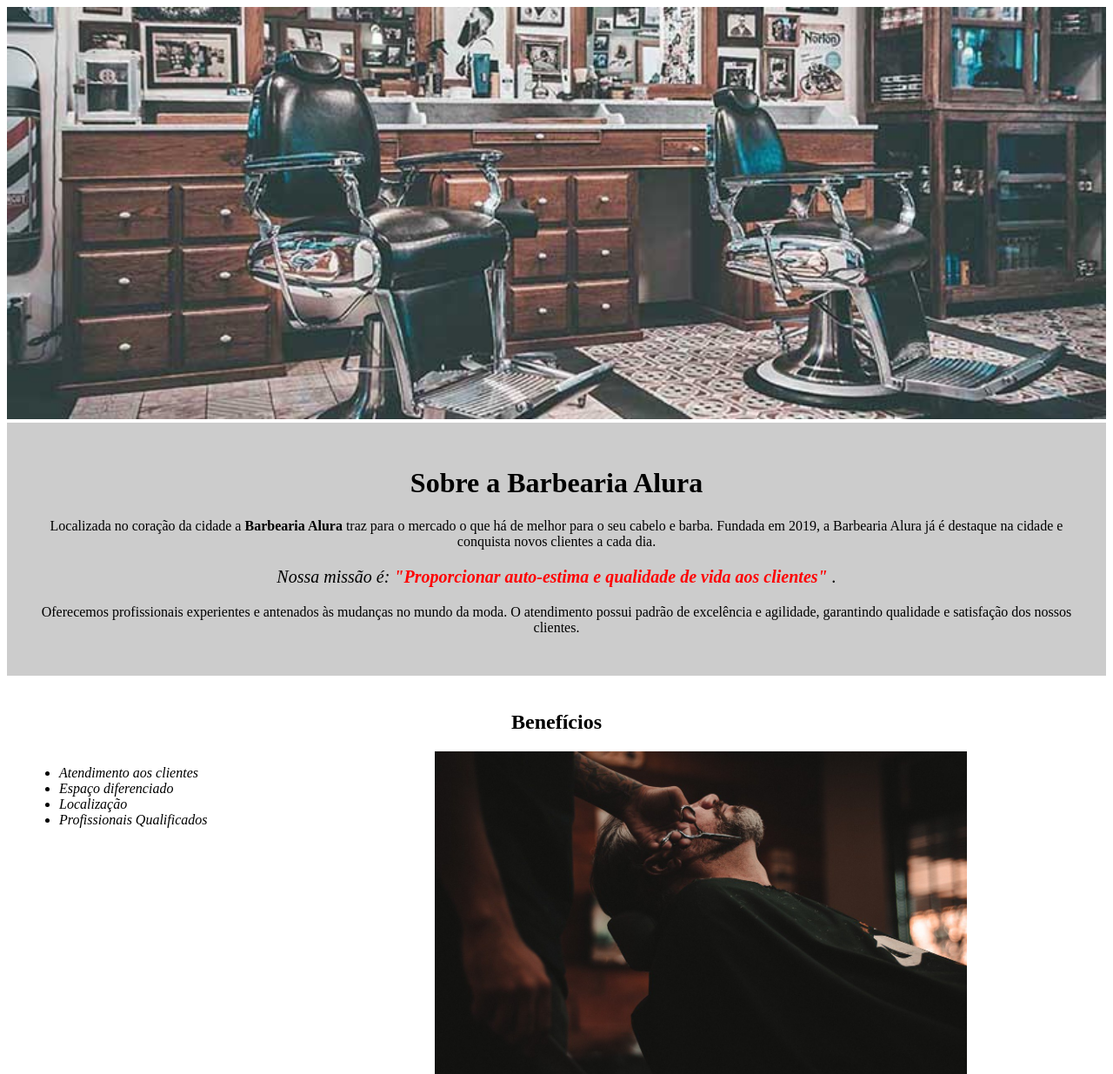
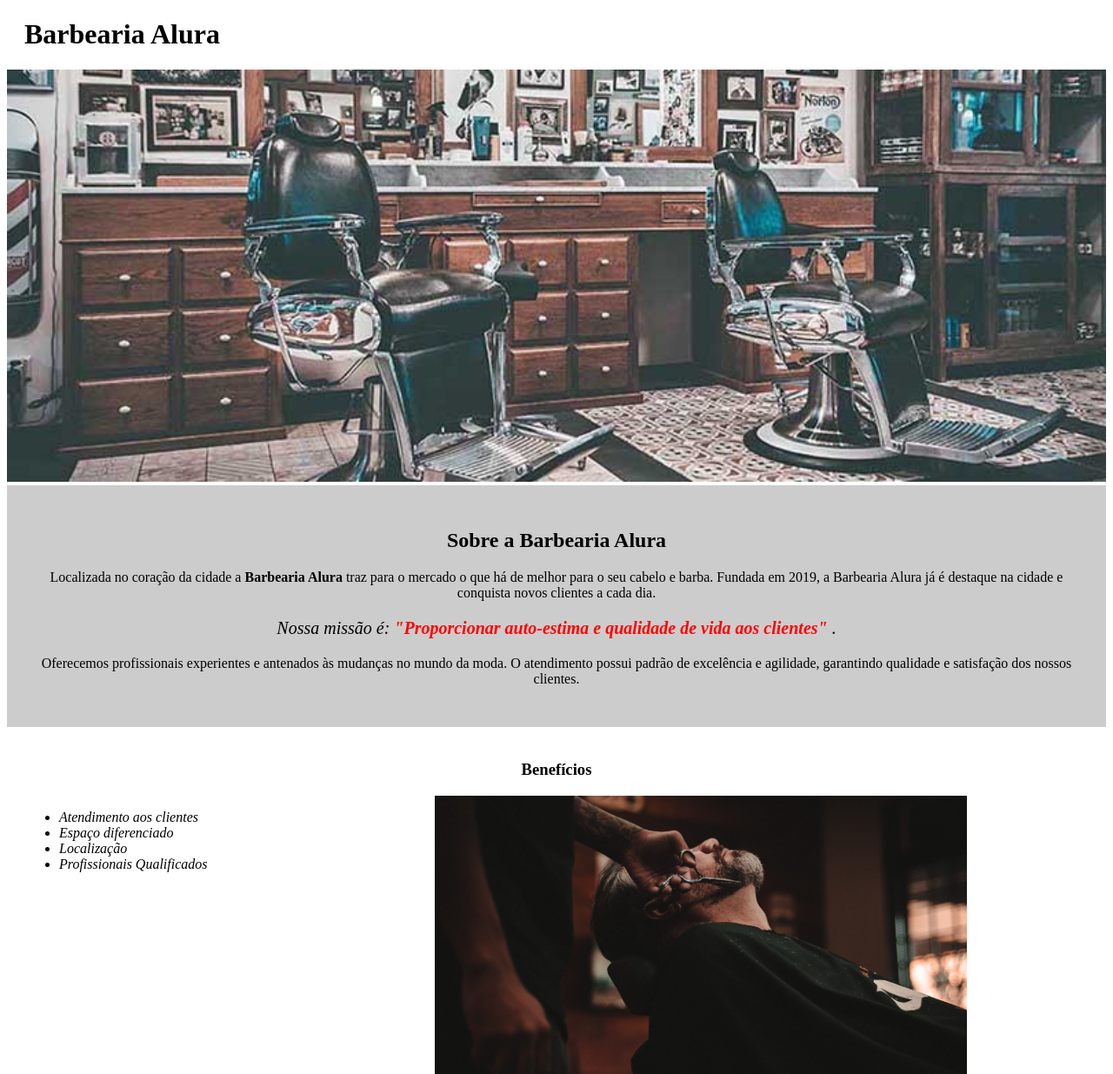
Before and after one commit to GabrielRossin/HTLM5-E-CSS-ALURA, a plain HTML site: page aula 1/index.html in a window 1280 px wide. Shown: the top 1235 px of the page at 87% size. Drawn offline with Linux system fonts and the light colour scheme.

Commit message:
commit 7
finalizando a página da parte 1

```diff
--- a/aula 1/index.html
+++ b/aula 1/index.html
@@ -12,11 +12,18 @@
 
   <body>
 
+      <header>
+        <h1 class="titulo-principal">
+          Barbearia Alura
+        </h1>
+      </header>
+
+
       <img id="baner" src="baner.jpg">
 
       <div class="Principal">
 
-            <h1> Sobre a Barbearia Alura </h1>
+            <h2 class="titulo-centralizado"> Sobre a Barbearia Alura </h2>
           <p>
             Localizada no coração da cidade a <strong> Barbearia Alura </strong>
             traz para o mercado o que há de melhor para o seu cabelo e barba.
@@ -45,7 +52,7 @@
 
       <div class="Beneficios">
 
-          <h2> Benefícios</h2>
+          <h3 class="titulo-centralizado"> Benefícios</h3>
 
           <ul> <!--Difine uma lista não ordenada -->
 
--- a/aula 1/style.css
+++ b/aula 1/style.css
@@ -14,7 +14,12 @@
 	padding: 30px;
 }
 
-h1
+.titulo-principal
+{
+	padding-left: 20px;
+}
+
+.titulo-centralizado
 {
 	text-align: center;
 }
@@ -44,11 +49,6 @@ em strong
 	padding: 20px;
 }
 
-h2
-{
-	text-align: center;
-}
-
 ul
 {
 	display: inline-block;
```
